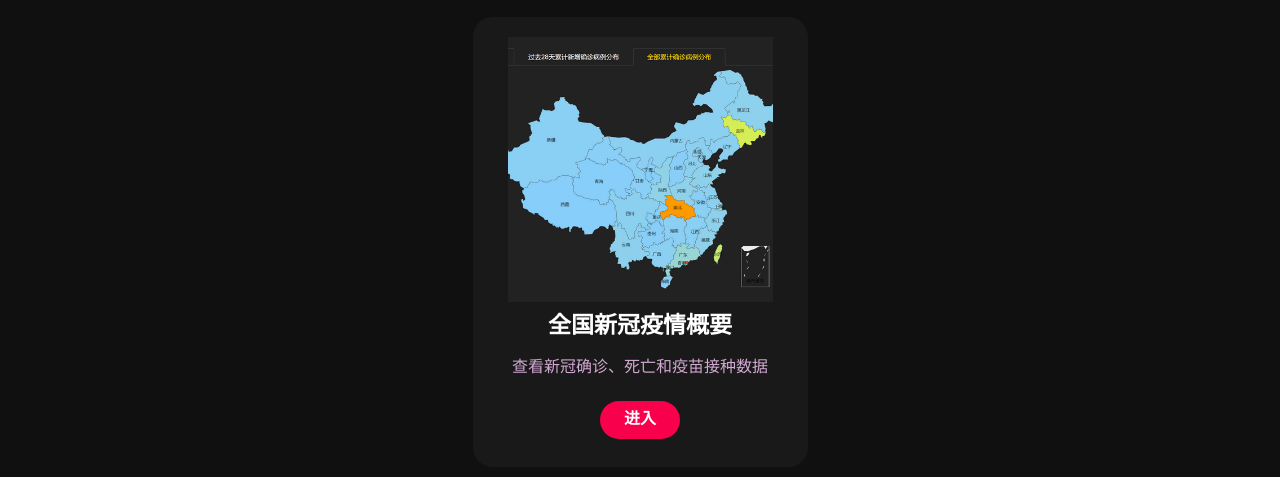
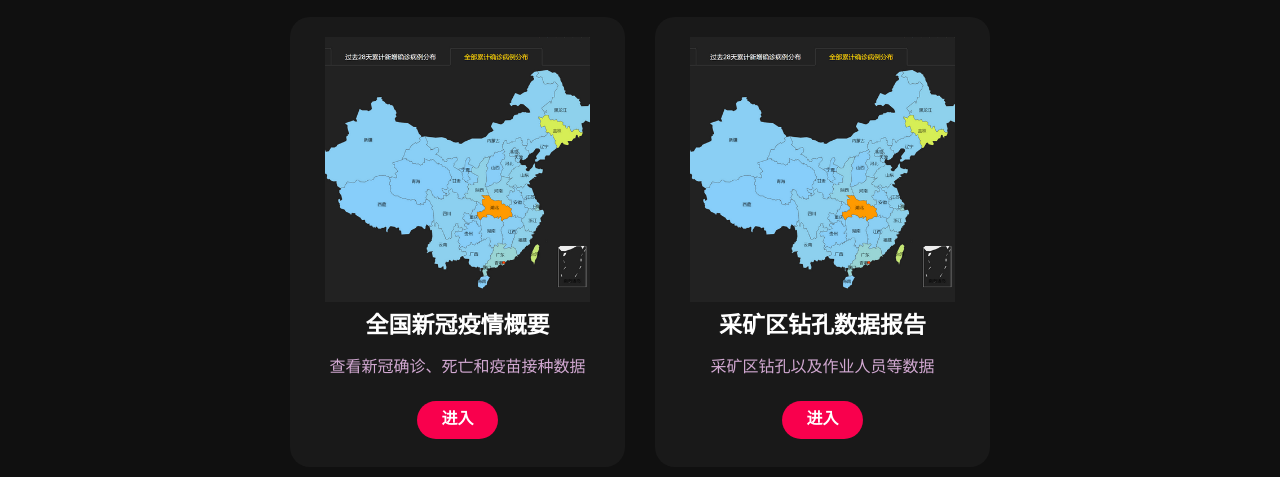
Before and after one commit to TaiChiTiger/TaiChiTiger.github.io, a plain HTML site: page use_cases.html in a window 1280 px wide. Shown: the part 291-768 px from the top of the page. Drawn offline with Linux system fonts and the light colour scheme.

Commit message:
Update use_cases.html

```diff
--- a/use_cases.html
+++ b/use_cases.html
@@ -52,6 +52,16 @@
                         </p>
                     </div>
                 </div>
+		<div class="card">
+                    <img src="./assets/covid19.png" alt="Avatar" style="width:100%">
+                    <h5>采矿区钻孔数据报告</h5>
+                    <div class="pra">
+                        <p>采矿区钻孔以及作业人员等数据</p>
+                        <p style="text-align: center;">
+                            <a class="button" href="https://drill-report.onrender.com" target="_blank">进入</a>
+                        </p>
+                    </div>
+                </div>
             </div>
         </div>
 
```
